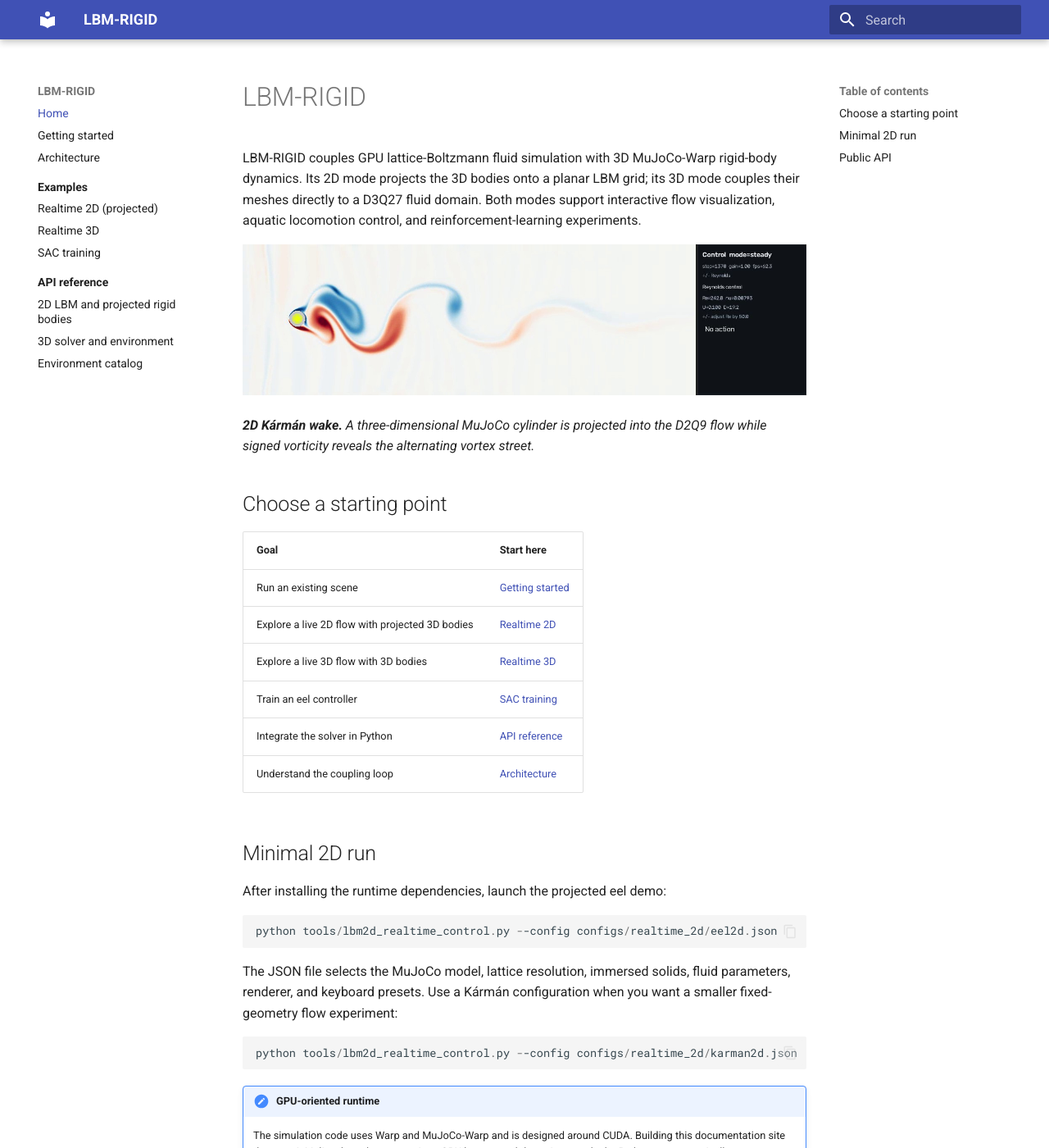
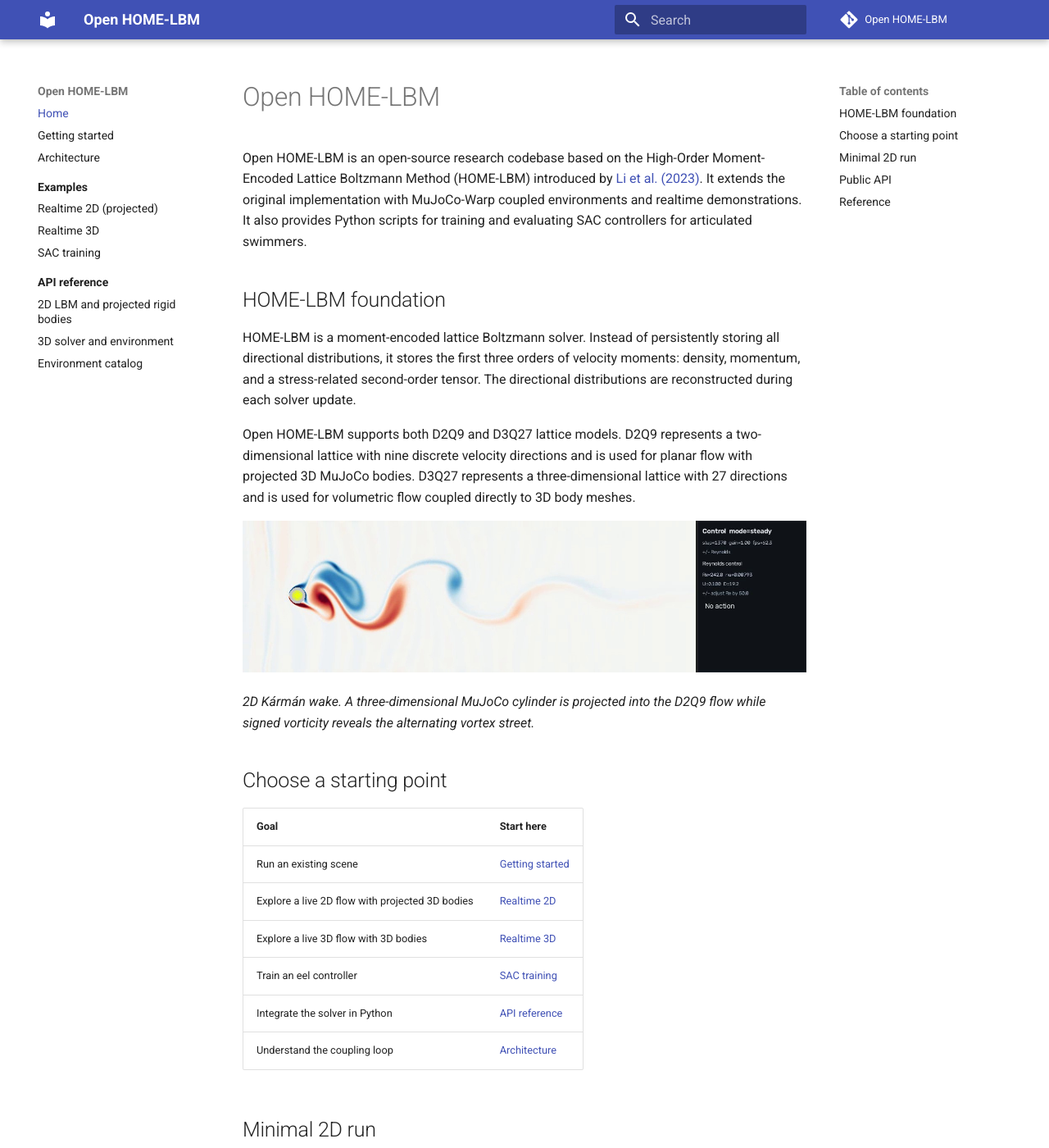
Before and after one commit to kuiwuchn/OpenHOMELBM, an MkDocs documentation site: the page built from docs/index.md, in a window 1280 px wide and 1400 px high. Shown: the whole window at 82% size. Built offline with MkDocs 1.6.1 and Material for MkDocs 9.7.7, drawn with Linux system fonts in a browser that asks for light colours; comment, search, counter and statistics services are not loaded; some of the changed text lies outside the part shown.

Commit message:
docs: prepare Open HOME-LBM release

```diff
--- a/docs/index.md
+++ b/docs/index.md
@@ -1,14 +1,28 @@
-# LBM-RIGID
+# Open HOME-LBM
 
-LBM-RIGID couples GPU lattice-Boltzmann fluid simulation with 3D MuJoCo-Warp
-rigid-body dynamics. Its 2D mode projects the 3D bodies onto a planar LBM grid;
-its 3D mode couples their meshes directly to a D3Q27 fluid domain. Both modes
-support interactive flow visualization, aquatic locomotion control, and
-reinforcement-learning experiments.
+Open HOME-LBM is an open-source research codebase based on the High-Order
+Moment-Encoded Lattice Boltzmann Method (HOME-LBM) introduced by
+[Li et al. (2023)](https://kuiwuchn.github.io/homelbm.html). It extends the original
+implementation with MuJoCo-Warp coupled environments and realtime demonstrations.
+It also provides Python scripts for training and evaluating SAC controllers for
+articulated swimmers.
+
+## HOME-LBM foundation
+
+HOME-LBM is a moment-encoded lattice Boltzmann solver. Instead of persistently
+storing all directional distributions, it stores the first three orders of
+velocity moments: density, momentum, and a stress-related second-order tensor.
+The directional distributions are reconstructed during each solver update.
+
+Open HOME-LBM supports both D2Q9 and D3Q27 lattice models. D2Q9 represents a
+two-dimensional lattice with nine discrete velocity directions and is used for
+planar flow with projected 3D MuJoCo bodies. D3Q27 represents a three-dimensional
+lattice with 27 directions and is used for volumetric flow coupled directly to
+3D body meshes.
 
 ![Alternating two-dimensional Karman wake behind a projected cylinder](assets/demos/karman2d.jpg)
 
-***2D Kármán wake.** A three-dimensional MuJoCo cylinder is projected into the
+*2D Kármán wake. A three-dimensional MuJoCo cylinder is projected into the
 D2Q9 flow while signed vorticity reveals the alternating vortex street.*
 
 ## Choose a starting point
@@ -50,3 +64,11 @@ The supported high-level entry points are the 2D and 3D solver classes,
 their flow-state structs, and Gym-compatible environment bases. Warp kernels in
 `lbm_func.py` and environment-specific kernel modules are implementation
 details unless an API page explicitly documents them.
+
+## Reference
+
+Wei Li, Tongtong Wang, Zherong Pan, Xifeng Gao, Kui Wu, and Mathieu Desbrun.
+"High-Order Moment-Encoded Kinetic Simulation of Turbulent Flows."
+*ACM Transactions on Graphics*, 42(6), Article 190, 2023.
+[HOME-LBM project page](https://kuiwuchn.github.io/homelbm.html) |
+[DOI: 10.1145/3618341](https://doi.org/10.1145/3618341)
--- a/mkdocs.yml
+++ b/mkdocs.yml
@@ -1,5 +1,8 @@
-site_name: LBM-RIGID
-site_description: Differentiable LBM and MuJoCo-Warp environments for fluid-rigid-body control
+site_name: Open HOME-LBM
+site_description: Open HOME-LBM environments with MuJoCo-Warp coupling and SAC training
+site_url: https://kuiwuchn.github.io/OpenHOMELBM/
+repo_name: Open HOME-LBM
+repo_url: https://github.com/kuiwuchn/OpenHOMELBM
 
 theme:
   name: material
--- a/train_sac_minimal.py
+++ b/train_sac_minimal.py
@@ -1,4 +1,4 @@
-"""Minimal SAC training for LBM-RIGID.
+"""Minimal SAC training for OpenHOMELBM.
 
 Install if needed:
     pip install stable-baselines3 gymnasium
@@ -1136,7 +1136,7 @@ def evaluate_loaded_policy(
 
 def main():
 
-    parser = argparse.ArgumentParser(description="Minimal SAC training for LBM-RIGID")
+    parser = argparse.ArgumentParser(description="Minimal SAC training for OpenHOMELBM")
 
     parser.add_argument(
         "--animal",
```
Also changed, not shown: README.md (+42 -31 lines), docs/architecture.md (+10 -4 lines), docs/getting-started.md (+6 -6 lines), setup.py (added, +53 -0 lines).
